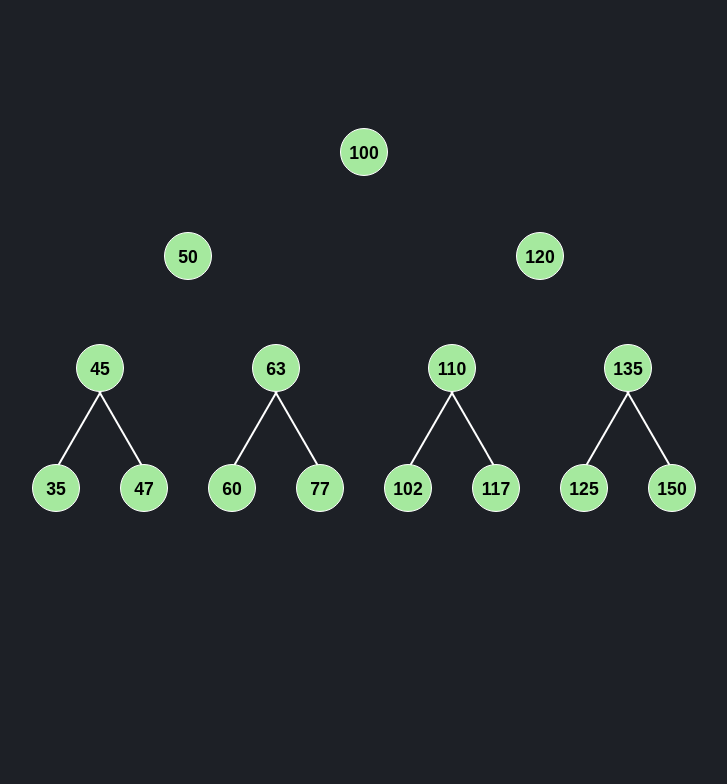
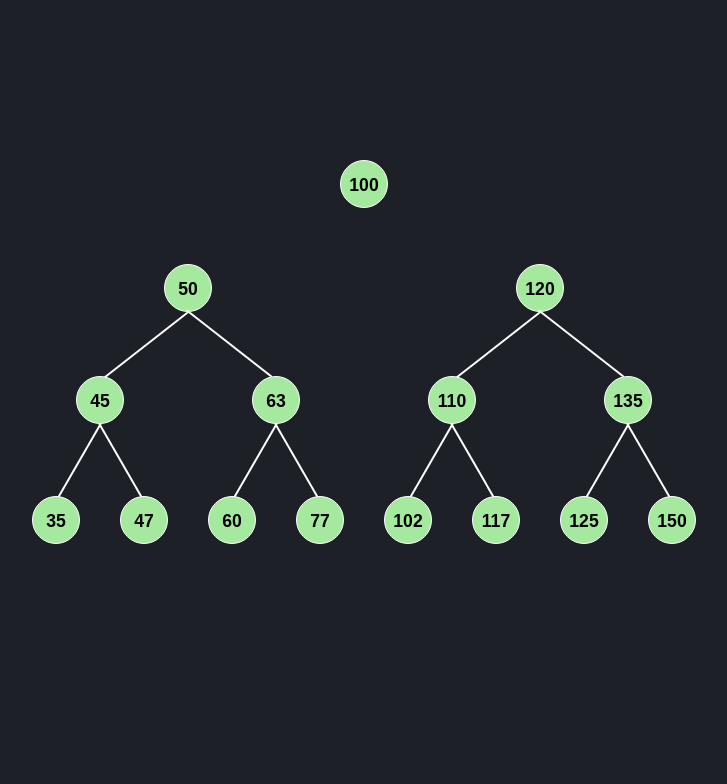
Before and after one commit to stian96/algorithm-visualizer, a Flask app: page /bintree in a window 1280 px wide. Shown: the top 784 px of the page, without its empty margins (276-1003 px from the left). Before the commit the page ends 512 px from the top, so only its background shows below. Run offline with Flask 3, Linux system fonts and the light colour scheme.

Commit message:
fixed lines between nodes for second level

```diff
--- a/app/static/css/node.css
+++ b/app/static/css/node.css
@@ -12,7 +12,7 @@ body {
 }
 
 #tree-container {
-    margin-top: 8rem;
+    margin-top: 10rem;
 }
 
 .node {
@@ -49,6 +49,37 @@ body {
     margin-top: 4.5rem;
 }
 
+/* Draw lines between nodes for the second level. */
+.line-left-2::after {
+    content: "";
+    position: absolute;
+    width: 2px;
+    height: 235%;
+    background-color: #ffff;
+    transform: rotate(52deg);
+    transform-origin: top left;
+}
+
+.line-left-2::after {
+    left: 50%;
+    top: 100%;
+}
+
+.line-rigth-2::after {
+    content: "";
+    position: absolute;
+    width: 2px;
+    height: 235%;
+    background-color: #ffff;
+    transform: rotate(-52deg);
+    transform-origin: top left;
+}
+
+.line-rigth-2::after {
+    right: 50%;
+    top: 100%;
+}
+
 /* Draw lines between the nodes for the third level */
 .line-left-3::after {
     content: "";
--- a/app/templates/binary_tree.html
+++ b/app/templates/binary_tree.html
@@ -15,10 +15,12 @@
             </span>
             <span class="level-2">
                 <div class="node left-child">50
-                    <div class="line-container-2"></div>
+                    <div class="line-left-2"></div>
+                    <div class="line-rigth-2"></div>
                 </div>
                 <div class="node right-child">120
-                    <div class="line-container-2"></div>
+                    <div class="line-left-2"></div>
+                    <div class="line-rigth-2"></div>
                 </div>
             </span>
             <span class="level-3">
```
